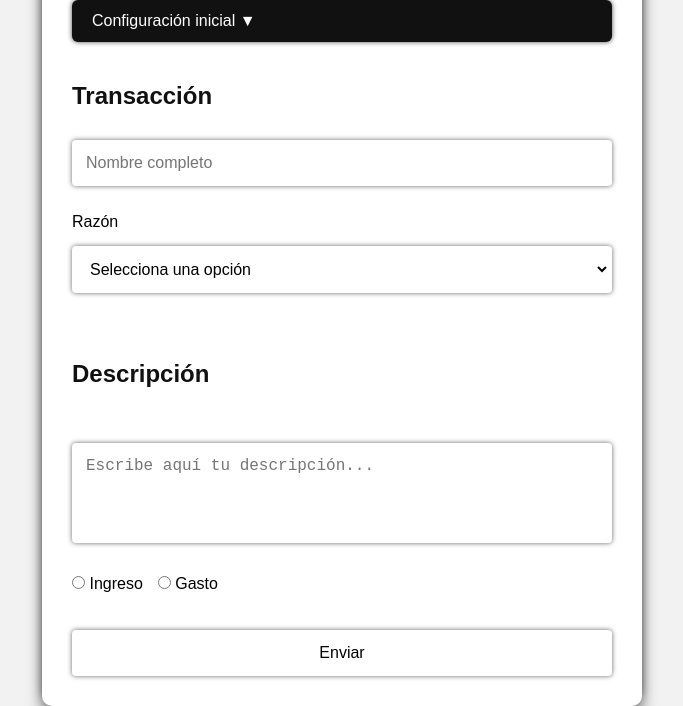
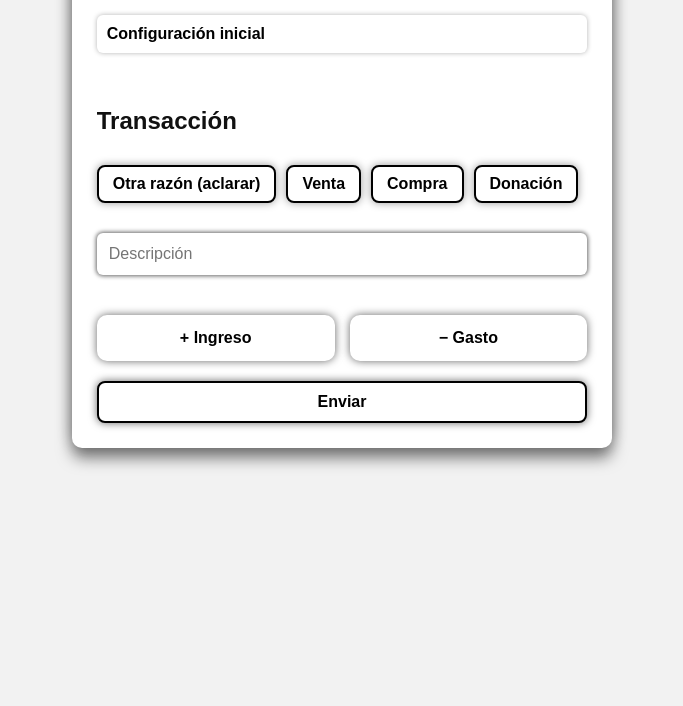
Before and after one commit to PulS3G/Bowuigi_Colab, a plain HTML site: page index.html in a window 1280 px wide. Shown: the part 127-833 px from the top of the page, without its empty margins (298-981 px from the left). After the commit the page ends 800 px from the top, so only its background shows below. Drawn offline with Linux system fonts and the light colour scheme; files that its build step writes are made by us from their sources.

Commit message:
First of many colabs with Bowuigi

```diff
--- a/index.html
+++ b/index.html
@@ -2,73 +2,86 @@
 <html lang="es">
 <head>
   <meta charset="UTF-8" />
-  <meta name="viewport" content="width=device-width, initial-scale=1" />
-  <title>Formulario con acordeón y razón</title>
+  <meta name="viewport" content="width=device-width, initial-scale=1.0"/>
+  <title>Formulario Financiero</title>
   <link rel="stylesheet" href="/MATEO-FW-20/05/25/style.css" />
 </head>
 <body>
-
   <div id="form-container">
     <h1>Caja</h1>
 
-  <button class="accordion-btn" aria-expanded="false" aria-controls="config-inicial" id="toggle-config">
-    Configuración inicial ▼
-  </button>
 
-  <div class="accordion-content" id="config-inicial" aria-hidden="true">
-    <label for="google-sheet-id">ID Planilla Google:</label>
-    <input id="google-sheet-id" class="input" type="text" placeholder="Ej: 1a2b3c4d5e" />
-
-    <label for="employee-name">Nombre del empleado:</label>
-    <input id="employee-name" class="input" type="text" placeholder="Ej: Juan Pérez" />
+    <button class="accordion-btn" id="config-toggle">Configuración inicial</button>
+    <div class="accordion-content" id="config-section">
+      <input class="input" type="text" placeholder="ID de la planilla de Google">
+      <input class="input" type="text" placeholder="Nombre del empleado">
     </div>
 
     <h2>Transacción</h2>
 
-  <input class="input" type="text" placeholder="Nombre completo" />
 
-  <label for="razon">Razón</label>
-  <select id="razon" class="input">
-    <option value="" disabled selected>Selecciona una opción</option>
-    <option value="otra">Otra razón (aclarar)</option>
-    <option value="venta">Venta</option>
-    <option value="ingreso">Ingreso</option>
-    <option value="gasto">Gasto</option>
-  </select>
+    <div class="razon-buttons">
+      <button type="button" class="razon-btn" data-value="otra">Otra razón (aclarar)</button>
+      <button type="button" class="razon-btn" data-value="venta">Venta</button>
+      <button type="button" class="razon-btn" data-value="compra">Compra</button>
+      <button type="button" class="razon-btn" data-value="donacion">Donación</button>
+    </div>
+    <input type="hidden" id="razon-hidden" name="razon" />
 
-  <div class="second-half">
-    <h2>Descripción</h2>
-    <textarea placeholder="Escribe aquí tu descripción..."></textarea>
+    <input class="input descripcion-input" type="text" placeholder="Descripción">
+
+
+    <div class="custom-type-group">
+      <button type="button" class="tipo-btn ingreso" data-value="ingreso">+ Ingreso</button>
+      <button type="button" class="tipo-btn gasto" data-value="gasto">− Gasto</button>
     </div>
+    <input type="hidden" id="tipo-hidden" name="tipo" />
 
-  <div class="radio-group">
-    <label><input type="radio" name="opcion" /> Ingreso</label>
-    <label><input type="radio" name="opcion" /> Gasto </label>
-  </div>
 
     <button class="submit-btn" type="submit">Enviar</button>
   </div>
 
   <script>
-  const toggleBtn = document.getElementById('toggle-config');
-  const configSection = document.getElementById('config-inicial');
 
-  toggleBtn.addEventListener('click', () => {
-    const isOpen = configSection.classList.contains('open');
+    const configToggle = document.getElementById("config-toggle");
+    const configSection = document.getElementById("config-section");
+    configToggle.addEventListener("click", () => {
+      configSection.classList.toggle("open");
+    });
 
-    if (isOpen) {
-      configSection.classList.remove('open');
-      toggleBtn.setAttribute('aria-expanded', 'false');
-      toggleBtn.textContent = 'Configuración inicial ▼';
-      configSection.setAttribute('aria-hidden', 'true');
+
+    const razonBtns = document.querySelectorAll(".razon-btn");
+    const razonHidden = document.getElementById("razon-hidden");
+
+    razonBtns.forEach(btn => {
+      btn.addEventListener("click", () => {
+        const alreadySelected = btn.classList.contains("selected");
+        razonBtns.forEach(b => b.classList.remove("selected"));
+        if (!alreadySelected) {
+          btn.classList.add("selected");
+          razonHidden.value = btn.dataset.value;
         } else {
-      configSection.classList.add('open');
-      toggleBtn.setAttribute('aria-expanded', 'true');
-      toggleBtn.textContent = 'Configuración inicial ▲';
-      configSection.setAttribute('aria-hidden', 'false');
+          razonHidden.value = "";
         }
       });
+    });
+
+
+    const tipoBtns = document.querySelectorAll(".tipo-btn");
+    const tipoHidden = document.getElementById("tipo-hidden");
+
+    tipoBtns.forEach(btn => {
+      btn.addEventListener("click", () => {
+        const alreadySelected = btn.classList.contains("selected");
+        tipoBtns.forEach(b => b.classList.remove("selected"));
+        if (!alreadySelected) {
+          btn.classList.add("selected");
+          tipoHidden.value = btn.dataset.value;
+        } else {
+          tipoHidden.value = "";
+        }
+      });
+    });
   </script>
-
 </body>
 </html>
--- a/style.css
+++ b/style.css
@@ -1,9 +1,10 @@
-/* Reset */
+
 * {
   box-sizing: border-box;
   margin: 0;
   padding: 0;
 }
+
 
 body, html {
   height: 100%;
@@ -15,45 +16,37 @@ body, html {
   padding: 20px;
 }
 
+
 #form-container {
   width: 100%;
   max-width: 600px;
   background: white;
-  padding: 20px 30px 30px 30px;
+  padding: 25px;
   border-radius: 10px;
-  box-shadow:
-    0 -6px 8px rgba(0, 0, 0, 0.5), /* sombra negra arriba */
-    rgba(0, 0, 0, 0.5) 0px 10px 15px; /* sombra original */
+  box-shadow: 0 -5px 15px rgba(0, 0, 0, 0.3), 0 10px 15px rgba(0, 0, 0, 0.5);
   display: flex;
   flex-direction: column;
-  gap: 15px;
+  gap: 20px;
 }
+
 
 h1, h2 {
   color: #111;
-  margin-bottom: 15px;
+  margin-bottom: 10px;
+  margin-top: 10px;
 }
 
-/* Inputs, selects y textarea */
 .input, select, textarea {
-  padding: 12px;
+  padding: 10px;
   border: 2px solid transparent;
   background-color: white;
-  border-radius: 4px;
-  margin-bottom: 12px;
+  border-radius: 6px;
   width: 100%;
   font-size: 16px;
-  box-shadow: 0 0 5px 0 rgba(0,0,0,0.6);
-  box-sizing: border-box;
-  transition: border-color 0.4s ease, box-shadow 0.4s ease;
-}
+  transition: border 0.4s ease-in-out, box-shadow 0.4s ease-in-out;
 
-textarea {
-  resize: none;
-  width: 100%;
-  max-width: 100%;
-  min-height: 100px;
-  transition: height 0.3s ease;
+  box-shadow: 0 0 4px 1px rgba(0, 0, 0, 0.6);
+  margin-bottom: 10px;
 }
 
 .input:hover,
@@ -63,94 +56,176 @@ select:focus,
 textarea:hover,
 textarea:focus {
   outline: none;
-  border-color: black;
-  box-shadow: 0 0 8px 1px rgba(0, 0, 0, 0.8);
+  border: 2px solid black;
+  box-shadow: 0 0 8px 2px rgba(0, 0, 0, 0.7);
 }
 
-/* Botones */
-button.accordion-btn {
-  padding: 12px 20px;
-  font-size: 16px;
-  cursor: pointer;
+
+
+
+button {
+  padding: 10px;
+  border: none;
   border-radius: 6px;
-  border: none;
-  background-color: #111;
-  color: white;
-  box-shadow: 0 0 5px rgba(0,0,0,0.7);
-  transition: background-color 0.3s ease;
-  margin-bottom: 10px;
-  text-align: left;
-}
-
-button.accordion-btn:hover {
-  background-color: #000;
-}
-
-button.submit-btn {
-  padding: 12px;
-  border: 2px solid transparent;
-  border-radius: 4px;
   background-color: transparent;
   color: #000;
   font-size: 16px;
   cursor: pointer;
-  box-shadow: 0 0 5px 0 rgba(0,0,0,0.6);
-  margin-top: 10px;
-  transition: border-color 0.4s ease, background-color 0.4s ease, color 0.4s ease, box-shadow 0.4s ease;
+  transition: all 0.3s ease;
+  box-shadow: 0 0 5px rgba(0, 0, 0, 0.3);
 }
 
-button.submit-btn:hover {
-  border-color: black;
-  background-color: #000;
-  color: #fff;
-  box-shadow: 0 0 10px 2px rgba(0, 0, 0, 0.9);
+button:hover {
+  background-color: black;
+  color: white;
 }
 
-/* Radios */
-.radio-group {
-  display: flex;
-  gap: 15px;
-  flex-wrap: wrap;
-  align-items: center;
-  margin-top: 5px;
-  margin-bottom: 12px;
+
+.submit-btn {
+  font-weight: bold;
+  transition: all 0.3s ease-in-out;
+  border: 2px solid black;
+  background-color: white;
+  color: black;
+  border-radius: 8px;
+  box-shadow: 0 0 8px rgba(0, 0, 0, 0.6);
+}
+.submit-btn:hover,
+.submit-btn.selected {
+  background-color: black;
+  color: white;
 }
 
-/* Sección con sombra inferior */
-.section-box {
-  padding-bottom: 20px;
-  border-bottom: 4px solid transparent;
-  box-shadow: inset 0px -5px 10px -5px rgba(0, 0, 0, 0.5);
+
+.accordion-btn {
+  font-weight: bold;
+  text-align: left;
 }
 
-/* Más espaciado en la segunda mitad del formulario */
-.second-half {
-  margin-top: 40px;
-  gap: 40px;
-  display: flex;
-  flex-direction: column;
+.accordion-button {
+  padding: 12px 20px;
+  background-color: #eee;
+  border: none;
+  border-radius: 6px;
+  cursor: pointer;
+  width: 100%;
+  text-align: left;
+  font-size: 18px;
+
+  /* Sombra en 4 caras */
+  box-shadow: 0 0 8px 3px rgba(0, 0, 0, 0.35);
+  transition: background-color 0.3s ease, box-shadow 0.3s ease;
 }
 
-/* Contenedor acordeón */
+.accordion-button:hover {
+  background-color: #ddd;
+  box-shadow: 0 0 12px 5px rgba(0, 0, 0, 0.55);
+}
+
 .accordion-content {
   max-height: 0;
   overflow: hidden;
-  transition: max-height 0.5s ease-in-out;
+  transition: max-height 0.4s ease-in-out, padding 0.4s ease-in-out;
+  padding: 4px 12px 0 12px;
+}
+
+.accordion-content.active {
+  max-height: 500px;
+  padding: 18px 20px 20px 20px;
+}
+
+.accordion-content .input,
+.accordion-content select,
+.accordion-content textarea {
+  box-shadow: none;
+  transition: box-shadow 0.4s ease-in-out;
+}
+
+.accordion-content.active .input,
+.accordion-content.active select,
+.accordion-content.active textarea {
+  box-shadow: 0 0 4px 1px rgba(0, 0, 0, 0.6);
 }
 
 .accordion-content.open {
-  max-height: 500px; /* altura suficiente para mostrar contenido */
+  max-height: 500px;
 }
 
-/* Responsive */
+
+.razon-buttons {
+  display: flex;
+  flex-wrap: wrap;
+  gap: 10px;
+  margin-bottom: 10px;
+}
+
+.razon-btn {
+  padding: 8px 14px;
+  border-radius: 8px;
+  background-color: white;
+  border: 2px solid black;
+  cursor: pointer;
+  transition: all 0.3s ease-in-out;
+  font-weight: bold;
+  color: black;
+  box-shadow: 0 0 8px rgba(0,0,0,0.4);
+}
+
+.razon-btn:hover {
+  background-color: black;
+  color: white;
+}
+
+.razon-btn.selected {
+  background-color: black;
+  color: white;
+}
+
+
+.custom-type-group {
+  display: flex;
+  justify-content: space-between;
+  margin-top: 10px;
+  gap: 15px;
+}
+
+.tipo-btn {
+  flex: 1;
+  padding: 14px;
+  font-size: 16px;
+  border-radius: 10px;
+  font-weight: bold;
+  border: none;
+  transition: all 0.3s ease-in-out;
+  color: black;
+  background-color: white;
+  box-shadow: 0 0 8px rgba(0, 0, 0, 0.6);
+}
+
+.tipo-btn:hover {
+  background-color: black;
+  color: white;
+}
+
+.tipo-btn.selected {
+  background-color: black !important;
+  color: white;
+  box-shadow: 0 0 12px rgba(0, 0, 0, 0.8);
+}
+
+
 @media (max-width: 600px) {
   #form-container {
     padding: 20px;
-    max-width: 90%;
+    max-width: 95%;
   }
 
-  .radio-group {
+  .razon-buttons,
+  .custom-type-group {
     flex-direction: column;
-    align-items: flex-start;
+  }
+
+  .tipo-btn {
+    width: 100%;
   }
 }
```
Lines whose indentation alone changed are shown as unchanged.
